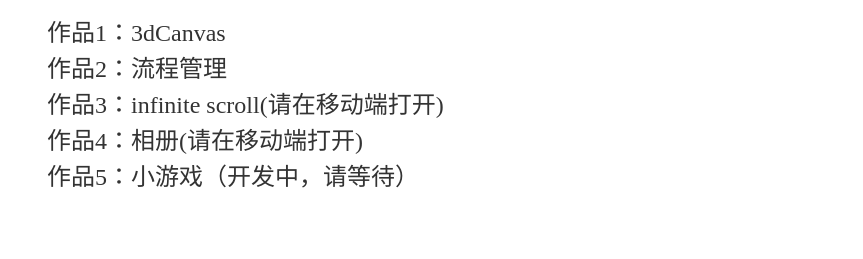
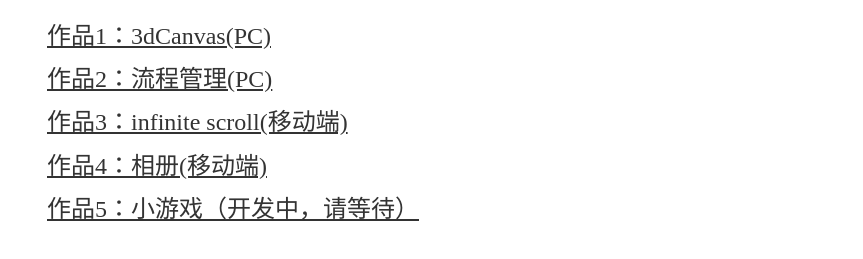
Before and after one commit to LudwigVan57/ludwigvan57.github.com, a plain HTML site: page index.html in a window 1280 px wide. Shown: the part 63-322 px from the top of the page, without its empty margins (208-1071 px from the left). Drawn offline with Linux system fonts and the light colour scheme.

Commit message:
调整样式

```diff
--- a/index.html
+++ b/index.html
@@ -15,16 +15,16 @@
 <article class="artifact">
     <ul class="artifact-list">
         <li>
-            <a href="projects/3dCanvas.html">作品1：3dCanvas</a>
+            <a href="projects/3dCanvas.html">作品1：3dCanvas(PC)</a>
         </li>
         <li>
-            <a href="projects/flow.html">作品2：流程管理</a>
+            <a href="projects/flow.html">作品2：流程管理(PC)</a>
         </li>
         <li>
-            <a href="widgets/infiniteScroll.html">作品3：infinite scroll(请在移动端打开)</a>
+            <a href="widgets/infiniteScroll.html">作品3：infinite scroll(移动端)</a>
         </li>
         <li>
-            <a href="widgets/gallery.html">作品4：相册(请在移动端打开)</a>
+            <a href="widgets/gallery.html">作品4：相册(移动端)</a>
         </li>
         <li>
             <a href="">作品5：小游戏（开发中，请等待）</a>
--- a/styles/common.scss
+++ b/styles/common.scss
@@ -1,3 +1,7 @@
+body{
+  font-family: "Hiragino Sans GB","STHeiti","Microsoft Yahei";
+}
+
 header>h1{
   color: #333333;
   text-align: center;
--- a/styles/index.scss
+++ b/styles/index.scss
@@ -1,47 +1,48 @@
-h1{
+h1 {
   color: #333333;
   text-align: center;
   font-size: 30px;
   padding: 15px 0;
 }
 
-.artifact{
+.artifact {
   width: 800px;
   margin: 0 auto;
 }
 
-.artifact{
+.artifact {
   border-top: 3px solid #62baf9;
 
-  >h3{
+  > h3 {
     color: #333333;
     font-size: 24px;
     line-height: 1.8rem;
   }
 }
 
-.artifact-list{
+.artifact-list {
   padding: 15px;
 
-  a{
-      color: #333333;
-      font-size: 24px;
-      line-height: 1.5em;
+  a {
+    display: block;
+    color: #333333;
+    font-size: 24px;
+    line-height: 1.8em;
+    text-decoration: underline;
   }
 }
 
-@media screen and (max-device-width:640px){
-  .artifact{
+@media screen and (max-device-width: 640px) {
+  .artifact {
     width: auto;
   }
 
-  .artifact-list{
-    a{
+  .artifact-list {
+    a {
       color: #333333;
       font-size: 20px;
-      line-height: 1.4em;
     }
-    >li{
+    > li {
       margin-bottom: 5px;
     }
   }
```
Also changed, not shown: styles/common.css, styles/index.css.
